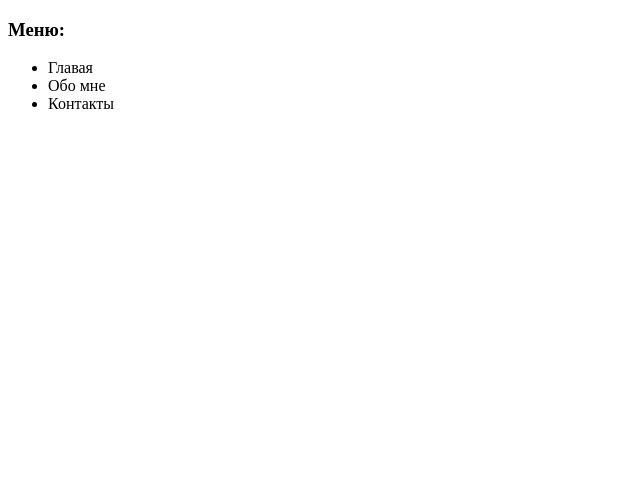
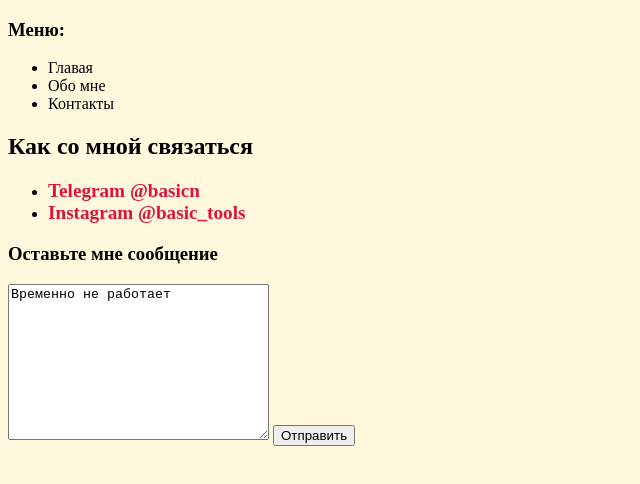
Before and after one commit to basicnat/skillfactory_course_PHPDev, a plain HTML site: page site_task_4.9/pages/contacts.html in a window 1280 px wide. Shown: the whole page, without its empty margins (0-640 px from the left). Drawn offline with Linux system fonts and the light colour scheme.

Commit message:
Add content to the Contacts page, fix content

```diff
--- a/site_task_4.9/pages/contacts.html
+++ b/site_task_4.9/pages/contacts.html
@@ -5,7 +5,7 @@
     <meta name="viewport" content="width=device-width, initial-scale=1.0">
     <title>Контакты</title>
 </head>
-<body>
+<body style="background-color: cornsilk;">
     <header>
         <nav>
             <h3>Меню:</h3>
@@ -17,7 +17,23 @@
         </nav>
     </header>
     <main>
-
+        <h2>Как со мной связаться</h2>
+        <ul>
+            <li>
+                <strong><a href="https://t.me/basicn" style="text-decoration: none; font-size: 1.2em; color: crimson;">
+                Telegram @basicn
+                </a></strong>
+            </li>
+            <li>
+                <strong><a href="https://www.instagram.com/basic_tools/" style="text-decoration: none; font-size: 1.2em; color: crimson;">
+                Instagram @basic_tools
+                </a></strong>
+            </li>
+        </ul>
+        <!-- Next textarea data should be connected to server -->
+        <h3>Оставьте мне сообщение</h3>
+        <textarea name="messenge" id="" cols="30" rows="10" placeholder="Напишите что-нибудь">Временно не работает</textarea>
+        <button>Отправить</button>
     </main>
     <footer></footer>
 </body>
```
Also changed, not shown: site_task_4.9/index.html (+10 -5 lines), site_task_4.9/pages/about.html (+3 -4 lines).
